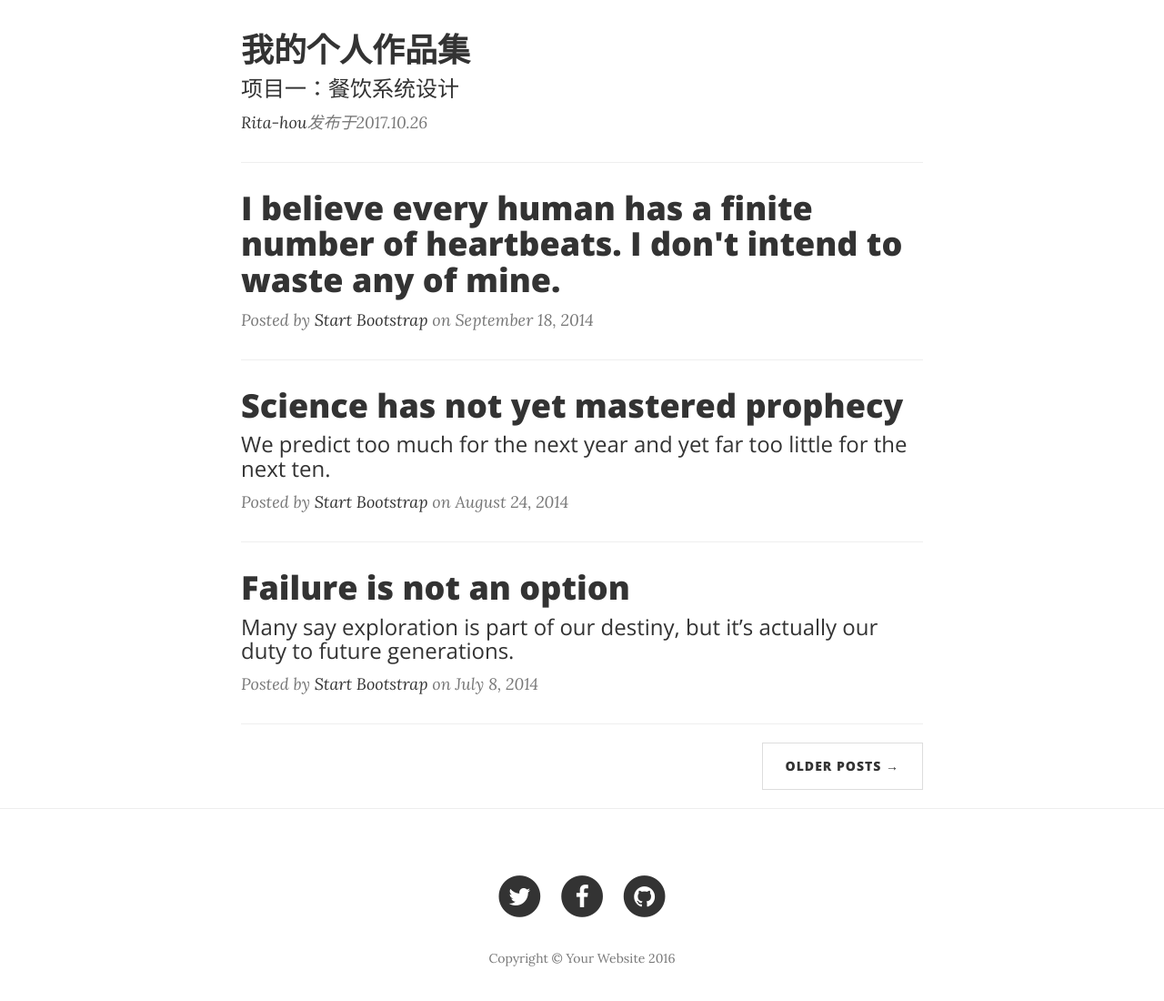
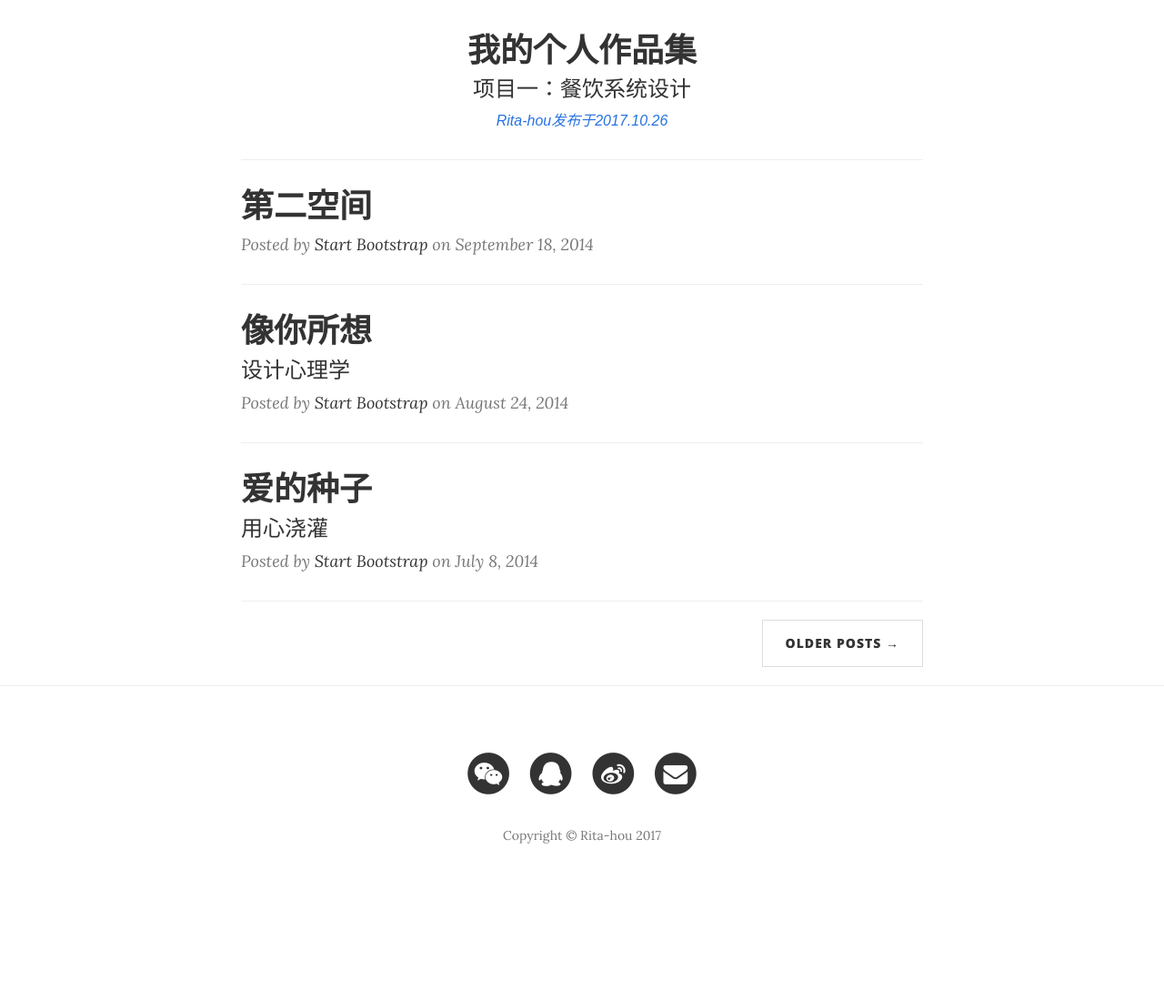
Before and after one commit to houfang/girlscodingdaydemo, a website: page index.html in a window 1280 px wide. Shown: the part 520-1620 px from the top of the page at 91% size. After the commit the page ends 1514 px from the top, so only its background shows below. Drawn offline with nearby package versions, Linux system fonts and the light colour scheme.

Commit message:
footer修改1

```diff
--- a/index.html
+++ b/index.html
@@ -76,9 +76,9 @@
                     <div class="site-heading">
                         <h1>个人品牌形象</h1>
                         <hr class="small">
-                        <span class="subheading">欢迎走进我的世界了解我联系我吧！
+                        <span class="subheading"><b>欢迎走进我的世界了解我联系我吧!</b>
                         <br>
-                            <b>本网站</b>使用<a href="https://girlscodingday.org/ ">bootstrap模板制作</a>
+                           网站使用<a href="https://girlscodingday.org/ "style="color:#24bad3">bootstrap模板制作</a>
                         </span>
                     </div>
                 </div>
@@ -92,20 +92,20 @@
             <div class="col-lg-8 col-lg-offset-2 col-md-10 col-md-offset-1">
                 <div class="post-preview">
                     <a href="post.html">
-                        <h2 class="post-title">
+                        <h2 class="post-title" align="center">
                             我的个人作品集
                         </h2>
-                        <h3 class="post-subtitle">
+                        <h3 class="post-subtitle"align="center">
                             项目一：餐饮系统设计
                         </h3>
                     </a>
-                    <p class="post-meta"><a href="#">Rita-hou</a>发布于2017.10.26</p>
+                    <p class="post-meta" align="center" style="font-family:arial;color:rgb(40, 114, 224);font-size:16px;" a href="#">Rita-hou</a>发布于2017.10.26</p>
                 </div>
                 <hr>
                 <div class="post-preview">
                     <a href="post.html">
                         <h2 class="post-title">
-                            I believe every human has a finite number of heartbeats. I don't intend to waste any of mine.
+                            第二空间
                         </h2>
                     </a>
                     <p class="post-meta">Posted by <a href="#">Start Bootstrap</a> on September 18, 2014</p>
@@ -114,10 +114,10 @@
                 <div class="post-preview">
                     <a href="post.html">
                         <h2 class="post-title">
-                            Science has not yet mastered prophecy
+                            像你所想
                         </h2>
                         <h3 class="post-subtitle">
-                            We predict too much for the next year and yet far too little for the next ten.
+                            设计心理学
                         </h3>
                     </a>
                     <p class="post-meta">Posted by <a href="#">Start Bootstrap</a> on August 24, 2014</p>
@@ -126,10 +126,10 @@
                 <div class="post-preview">
                     <a href="post.html">
                         <h2 class="post-title">
-                            Failure is not an option
+                            爱的种子
                         </h2>
                         <h3 class="post-subtitle">
-                            Many say exploration is part of our destiny, but it’s actually our duty to future generations.
+                            用心浇灌
                         </h3>
                     </a>
                     <p class="post-meta">Posted by <a href="#">Start Bootstrap</a> on July 8, 2014</p>
@@ -157,7 +157,7 @@
                             <a href="#">
                                 <span class="fa-stack fa-lg">
                                     <i class="fa fa-circle fa-stack-2x"></i>
-                                    <i class="fa fa-twitter fa-stack-1x fa-inverse"></i>
+                                    <i class="fa fa-wechat fa-stack-1x fa-inverse"></i>
                                 </span>
                             </a>
                         </li>
@@ -165,7 +165,7 @@
                             <a href="#">
                                 <span class="fa-stack fa-lg">
                                     <i class="fa fa-circle fa-stack-2x"></i>
-                                    <i class="fa fa-facebook fa-stack-1x fa-inverse"></i>
+                                    <i class="fa fa-qq fa-stack-1x fa-inverse"></i>
                                 </span>
                             </a>
                         </li>
@@ -173,12 +173,20 @@
                             <a href="#">
                                 <span class="fa-stack fa-lg">
                                     <i class="fa fa-circle fa-stack-2x"></i>
-                                    <i class="fa fa-github fa-stack-1x fa-inverse"></i>
+                                    <i class="fa fa-weibo fa-stack-1x fa-inverse"></i>
+                                </span>
+                            </a>
+                        </li>
+                        <li>
+                            <a href="#">
+                                <span class="fa-stack fa-lg">
+                                    <i class="fa fa-circle fa-stack-2x"></i>
+                                    <i class="fa fa-envelope fa-stack-1x fa-inverse"></i>
                                 </span>
                             </a>
                         </li>
                     </ul>
-                    <p class="copyright text-muted">Copyright &copy; Your Website 2016</p>
+                    <p class="copyright text-muted">Copyright &copy; Rita-hou 2017</p>
                 </div>
             </div>
         </div>
```
Also changed, not shown: 4 other files.
